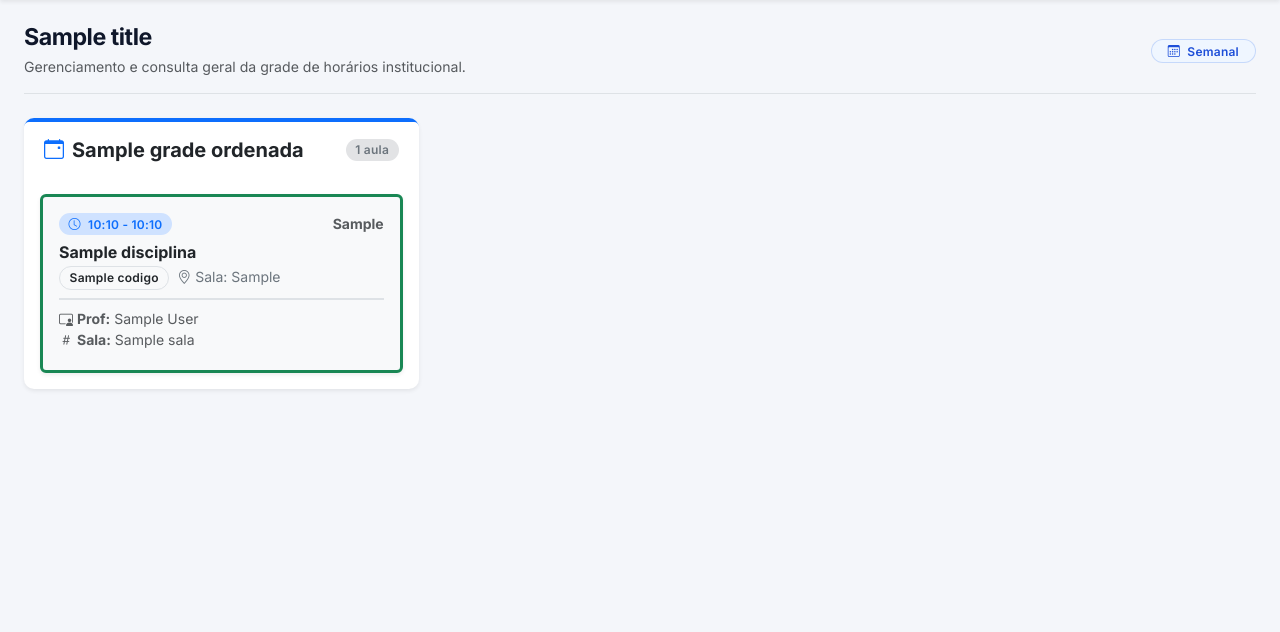
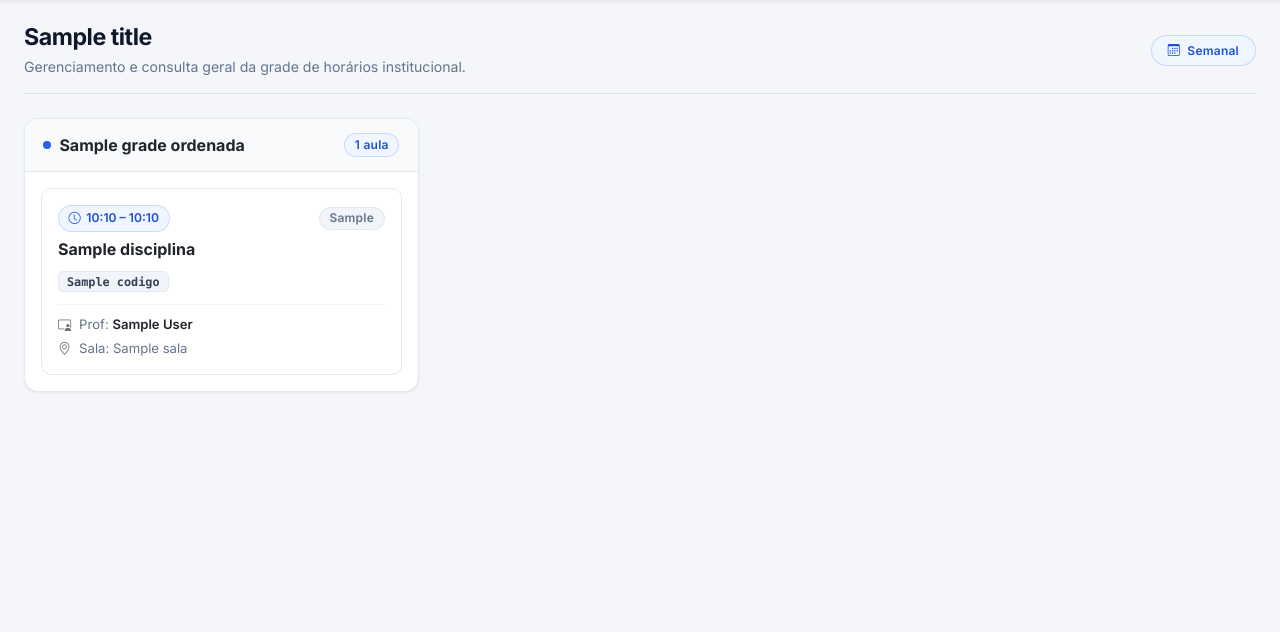
Before and after one commit to joao-luizzz/SGA, a Django app: template templates/academics/grade_horaria.html in a window 1280 px wide. Shown: the part 61-693 px from the top of the page. Run offline with Django 5.2, Linux system fonts and the light colour scheme; the template is opened without the code that fills it: most values are stand-ins (such as "Sample title", 1, 10 or a date in 2020).

Commit message:
style(academics): redesenha filtros e cards semanais da grade horária

```diff
--- a/templates/academics/grade_horaria.html
+++ b/templates/academics/grade_horaria.html
@@ -9,7 +9,7 @@
   <div class="d-flex flex-column flex-md-row justify-content-between align-items-md-center gap-2 mb-4 pb-3 border-bottom">
     <div>
       <h3 class="page-title mb-1">{{ title }}</h3>
-      <p class="page-subtitle mb-0 text-muted">
+      <p class="page-subtitle mb-0">
         {% if role == 'ALUNO' %}
           {% translate "Sua grade de aulas semanais ativa com base nas suas matrículas no semestre atual." %}
         {% elif role == 'PROFESSOR' %}
@@ -20,19 +20,19 @@
       </p>
     </div>
     <div>
-      <span class="badge badge-sga-primary px-3 py-1.5 fs-7">
+      <span class="badge badge-sga-primary px-3 py-2">
         <i class="bi bi-calendar3 me-1"></i> {% translate "Semanal" %}
       </span>
     </div>
   </div>
 
-  <!-- Filtros para Coordenacao/Secretaria -->
+  <!-- Filtros para Coordenação/Secretaria -->
   {% if role == 'COORDENACAO' or role == 'SECRETARIA' %}
-  <div class="card mb-4 shadow-sm border-0">
-    <div class="card-body bg-light rounded">
+  <div class="sga-filter-card mb-4">
+    <div class="card-body p-3 p-md-4">
       <form method="get" class="row g-3 align-items-end">
         <div class="col-12 col-md-3">
-          <label for="id_curso" class="form-label fw-bold text-dark small">{% translate "Filtrar por Curso" %}</label>
+          <label for="id_curso" class="form-label sga-filter-label d-block">{% translate "Filtrar por Curso" %}</label>
           <select name="curso" id="id_curso" class="form-select">
             <option value="">{% translate "Todos os Cursos" %}</option>
             {% for c in cursos %}
@@ -42,7 +42,7 @@
         </div>
 
         <div class="col-12 col-md-3">
-          <label for="id_turma" class="form-label fw-bold text-dark small">{% translate "Filtrar por Turma" %}</label>
+          <label for="id_turma" class="form-label sga-filter-label d-block">{% translate "Filtrar por Turma" %}</label>
           <select name="turma" id="id_turma" class="form-select">
             <option value="">{% translate "Todas as Turmas" %}</option>
             {% for t in turmas %}
@@ -52,7 +52,7 @@
         </div>
 
         <div class="col-12 col-md-3">
-          <label for="id_periodo" class="form-label fw-bold text-dark small">{% translate "Filtrar por Período Letivo" %}</label>
+          <label for="id_periodo" class="form-label sga-filter-label d-block">{% translate "Filtrar por Período Letivo" %}</label>
           <select name="periodo" id="id_periodo" class="form-select">
             <option value="">{% translate "Todos os Períodos" %}</option>
             {% for p in periodos %}
@@ -63,10 +63,10 @@
 
         <div class="col-12 col-md-3 d-flex gap-2">
           <button type="submit" class="btn btn-primary w-100">
-            <i class="bi bi-filter me-1"></i> {% translate "Aplicar Filtros" %}
+            <i class="bi bi-funnel"></i> {% translate "Aplicar Filtros" %}
           </button>
           <a href="{% url 'academics:grade_horaria' %}" class="btn btn-outline-secondary w-100">
-            <i class="bi bi-x-circle me-1"></i> {% translate "Limpar" %}
+            <i class="bi bi-x-lg"></i> {% translate "Limpar" %}
           </a>
         </div>
       </form>
@@ -75,80 +75,98 @@
   {% endif %}
 
   <!-- Grid de Aulas Semanal -->
-  <div class="row g-4">
+  <div class="row g-3 g-lg-4 align-items-start">
     {% for dia_nome, horarios in grade_ordenada %}
-      <div class="col-12 col-lg-4 col-md-6">
-        <div class="card h-100 shadow-sm border-0 border-top border-4 border-primary">
-          <div class="card-header bg-white py-3 border-0 d-flex justify-content-between align-items-center">
-            <h5 class="fw-bold mb-0 text-dark d-flex align-items-center">
-              <i class="bi bi-calendar-event text-primary me-2"></i>
-              {{ dia_nome }}
-            </h5>
-            <span class="badge bg-secondary-subtle text-secondary rounded-pill small">
-              {{ horarios|length }} {% if horarios|length == 1 %}{% translate "aula" %}{% else %}{% translate "aulas" %}{% endif %}
-            </span>
-          </div>
+      <div class="col-12 col-md-6 col-lg-4">
+        {% if horarios %}
+          <div class="sga-day-card">
+            <div class="sga-day-header">
+              <div class="d-flex align-items-center gap-2">
+                <span class="sga-day-dot" aria-hidden="true"></span>
+                <h5 class="fw-bold mb-0 text-dark fs-6">{{ dia_nome }}</h5>
+              </div>
+              <span class="badge badge-sga-primary">
+                {{ horarios|length }} {% if horarios|length == 1 %}{% translate "aula" %}{% else %}{% translate "aulas" %}{% endif %}
+              </span>
+            </div>
 
-          <div class="card-body p-3">
-            {% if horarios %}
+            <div class="card-body p-3">
               <div class="d-flex flex-column gap-3">
                 {% for h in horarios %}
-                  <div class="p-3 bg-light rounded border border-start border-3 border-success shadow-sm">
-                    <div class="d-flex justify-content-between align-items-start mb-2">
-                      <span class="badge bg-primary-subtle text-primary small">
-                        <i class="bi bi-clock me-1"></i>
-                        {{ h.hora_inicio|time:"H:i" }} - {{ h.hora_fim|time:"H:i" }}
+                  <div class="sga-lesson-card">
+                    <div class="d-flex justify-content-between align-items-center gap-2 flex-wrap">
+                      <span class="sga-time-pill">
+                        <i class="bi bi-clock"></i>
+                        {{ h.hora_inicio|time:"H:i" }} – {{ h.hora_fim|time:"H:i" }}
                       </span>
-                      <small class="text-muted fw-bold">{{ h.turma.periodo_letivo }}</small>
+                      <span class="badge badge-sga-secondary">{{ h.turma.periodo_letivo }}</span>
                     </div>
 
-                    <h6 class="fw-bold text-dark mb-1">{{ h.turma.disciplina.nome }}</h6>
-                    <p class="mb-2 text-muted small">
-                      <span class="badge bg-light text-dark border me-1">{{ h.turma.disciplina.codigo }}</span>
-                      {% if h.turma.sala_aula %}
-                        <span class="text-secondary"><i class="bi bi-geo-alt me-1"></i>{% translate "Sala:" %} {{ h.turma.sala_aula }}</span>
-                      {% endif %}
-                    </p>
+                    <h6 class="fw-bold text-dark mb-2 mt-2">{{ h.turma.disciplina.nome }}</h6>
+                    <div>
+                      <span class="sga-code-pill">{{ h.turma.disciplina.codigo }}</span>
+                    </div>
 
-                    <div class="d-flex justify-content-between align-items-center pt-2 border-top border-2 border-dashed">
+                    <div class="sga-lesson-meta">
                       {% if role == 'ALUNO' %}
-                        <div class="small text-muted">
-                          <i class="bi bi-person-video3 me-1"></i>
+                        <div class="d-flex align-items-center gap-2">
+                          <i class="bi bi-person-video3 text-secondary"></i>
                           {% if h.turma.professor %}
-                            {{ h.turma.professor.full_name }}
+                            <span>{{ h.turma.professor.full_name }}</span>
                           {% else %}
                             <em class="text-danger">{% translate "Sem professor" %}</em>
                           {% endif %}
                         </div>
+                        {% if h.turma.sala %}
+                          <div class="d-flex align-items-center gap-2">
+                            <i class="bi bi-geo-alt text-secondary"></i>
+                            <span>{% translate "Sala:" %} {{ h.turma.sala }}</span>
+                          </div>
+                        {% endif %}
                       {% elif role == 'PROFESSOR' %}
-                        <div class="small text-muted">
-                          <i class="bi bi-hash me-1"></i>
-                          {% translate "Sala:" %} {{ h.turma.sala|default:"--" }}
+                        <div class="d-flex align-items-center gap-2">
+                          <i class="bi bi-geo-alt text-secondary"></i>
+                          <span>{% translate "Sala:" %} {{ h.turma.sala|default:"--" }}</span>
                         </div>
                       {% else %}
-                        <div class="small text-muted mb-1">
-                          <div><i class="bi bi-person-video3 me-1"></i><strong>Prof:</strong> {{ h.turma.professor.full_name|default:"--" }}</div>
-                          <div><i class="bi bi-hash me-1"></i><strong>Sala:</strong> {{ h.turma.sala|default:"--" }}</div>
+                        <div class="d-flex align-items-center gap-2">
+                          <i class="bi bi-person-video3 text-secondary"></i>
+                          <span>{% translate "Prof:" %} <strong class="text-dark fw-semibold">{{ h.turma.professor.full_name|default:"--" }}</strong></span>
+                        </div>
+                        <div class="d-flex align-items-center gap-2">
+                          <i class="bi bi-geo-alt text-secondary"></i>
+                          <span>{% translate "Sala:" %} {{ h.turma.sala|default:"--" }}</span>
                         </div>
                       {% endif %}
                     </div>
                   </div>
                 {% endfor %}
               </div>
-            {% else %}
-              <div class="text-center py-5 text-muted">
-                <i class="bi bi-calendar-x fs-1 opacity-50 mb-2 d-block"></i>
-                <span class="small">{% translate "Nenhuma aula agendada" %}</span>
+            </div>
+          </div>
+        {% else %}
+          <div class="sga-day-card sga-day-card--empty">
+            <div class="sga-day-header">
+              <div class="d-flex align-items-center gap-2">
+                <span class="sga-day-dot sga-day-dot--empty" aria-hidden="true"></span>
+                <h5 class="fw-semibold mb-0 text-muted fs-6">{{ dia_nome }}</h5>
               </div>
-            {% endif %}
+              <span class="badge badge-sga-secondary">0 {% translate "aulas" %}</span>
+            </div>
+            <div class="sga-day-empty-body">
+              <i class="bi bi-calendar2-minus fs-5"></i>
+              <span>{% translate "Nenhuma aula agendada" %}</span>
+            </div>
           </div>
-        </div>
+        {% endif %}
       </div>
     {% empty %}
-      <div class="col-12 text-center py-5 bg-white rounded shadow-sm">
-        <i class="bi bi-calendar-x fs-1 text-muted mb-3 d-block"></i>
-        <h4>{% translate "Nenhuma grade horária disponível" %}</h4>
-        <p class="text-muted small">{% translate "Não encontramos horários de aula agendados para o seu perfil no momento." %}</p>
+      <div class="col-12">
+        <div class="card sga-empty-state">
+          <i class="bi bi-calendar-x fs-1 mb-3 d-block"></i>
+          <h4 class="fw-semibold text-dark fs-5">{% translate "Nenhuma grade horária disponível" %}</h4>
+          <p class="text-muted small mb-0">{% translate "Não encontramos horários de aula agendados para o seu perfil no momento." %}</p>
+        </div>
       </div>
     {% endfor %}
   </div>
```
